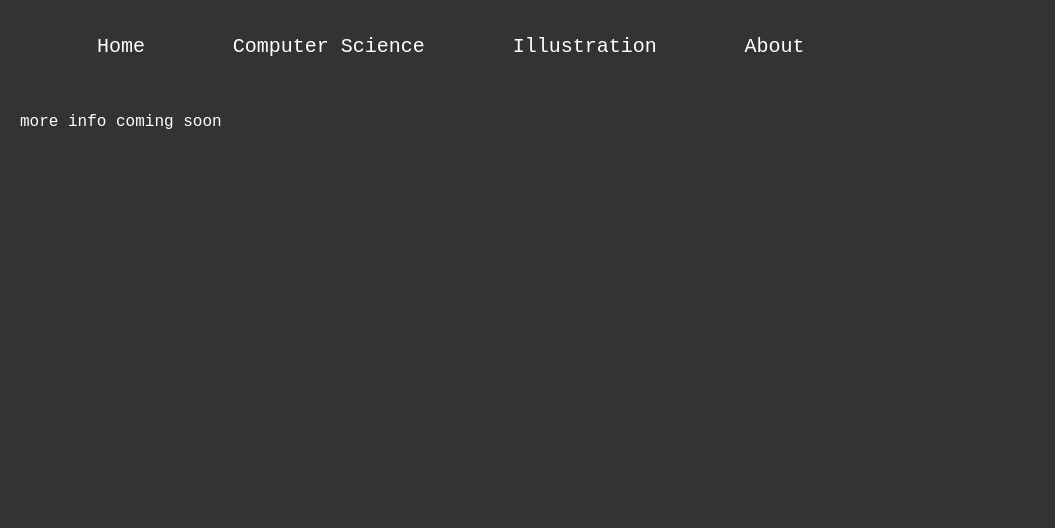
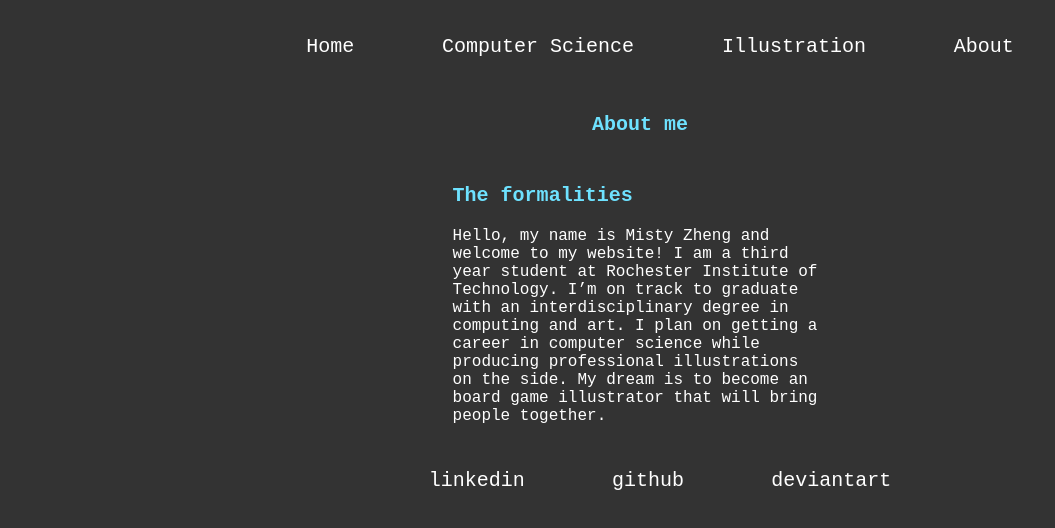
Before and after one commit to mz9464/mz9464.github.io, a plain HTML site: page about.html in a window 1280 px wide. Shown: the whole page, without its empty margins (0-1055 px from the left). Drawn offline with Linux system fonts and the light colour scheme.

Commit message:
starting the about me section

```diff
--- a/about.html
+++ b/about.html
@@ -6,6 +6,7 @@
 	</head>
 
 	<body>
+		<div class= "flexbox-container">
 			<header>
 				<nav>
 					<ul>
@@ -17,8 +18,34 @@
 				</nav>
 			</header>
 
+			<h2>About me</h2>
+			<div class= "flexbox-item2">
+				<div class="row">
+					<div class="collist">
+
+					</div>
+					<div class="collist">
+						<h2>The formalities</h2>
 						<p>
-            more info coming soon
+							Hello, my name is Misty Zheng and welcome to my website! I am a third year student
+							at Rochester Institute of Technology. I’m on track to graduate with an
+							interdisciplinary degree in computing and art. I plan on getting a career in
+							computer science while producing professional illustrations on the side.
+							My dream is to become an board game illustrator that will bring people together.
 						</p>
+					</div>
+				</div>
+			</div>
+
+			<footer>
+				<nav>
+					<ul>
+						<li><a href = "https://www.linkedin.com/in/misty-zheng-432299193/">linkedin</a></li>
+						<li><a href = "https://github.com/mz9464">github</a></li>
+						<li><a href = "https://www.deviantart.com/potato602">deviantart</a></li>
+					</ul>
+				</nav>
+			</footer>
+		</div>
 	<body>
 </html>
```
Lines whose indentation alone changed are shown as unchanged.
